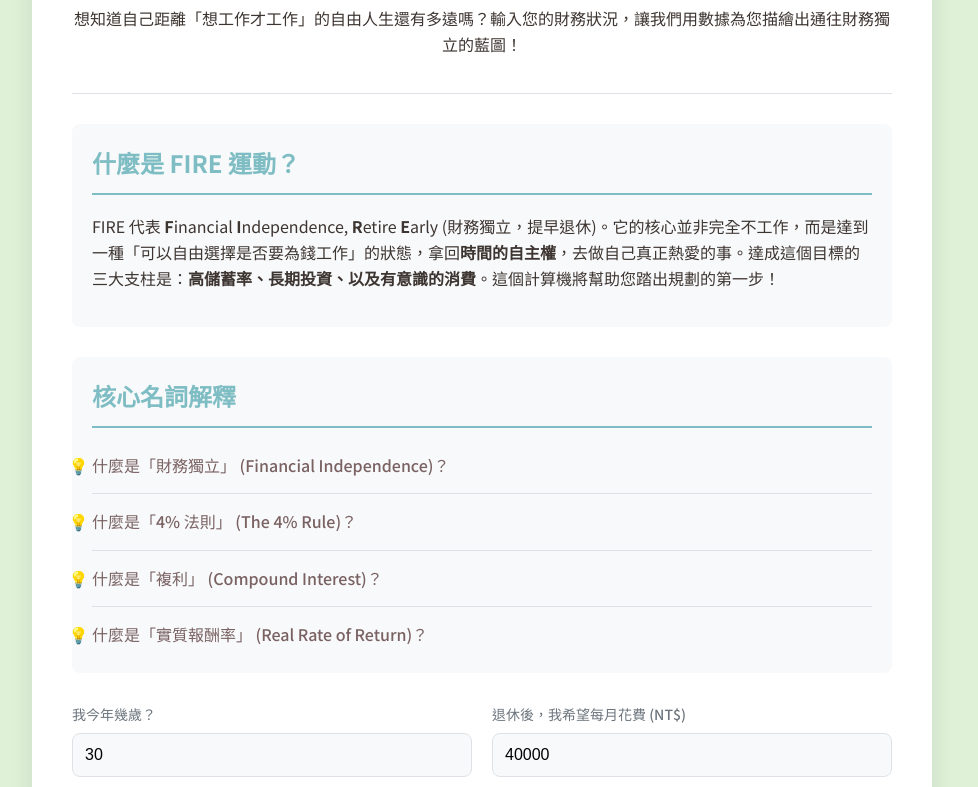
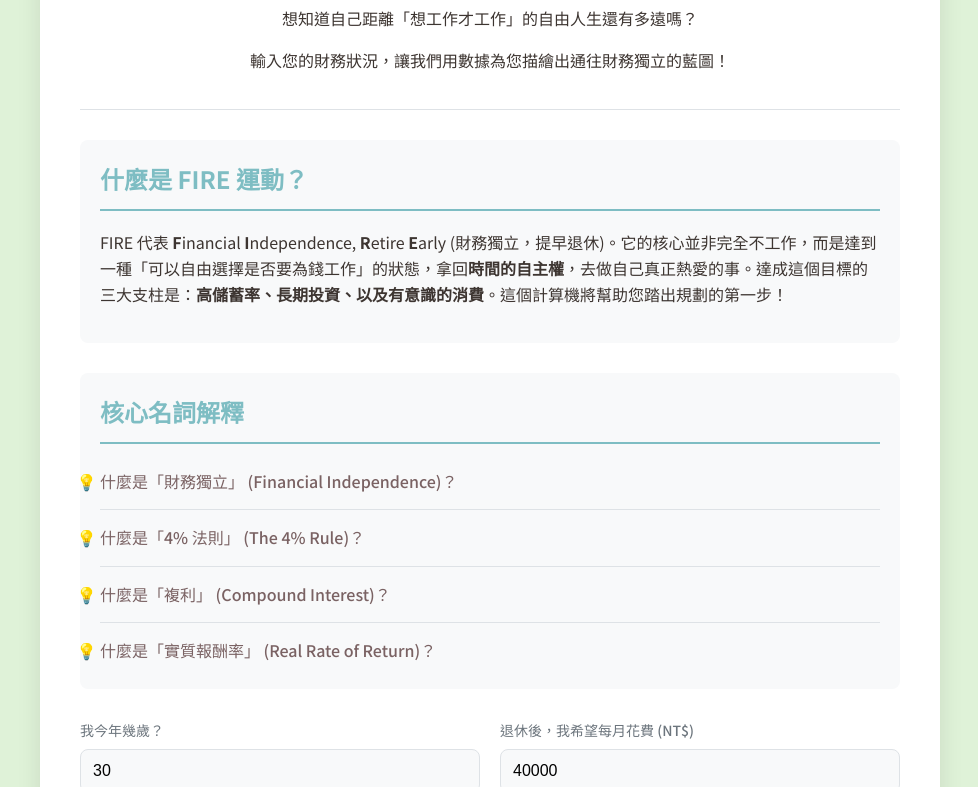
Before and after one commit to Gamerhsu/Fire, a plain HTML site: page index.html in a window 1280 px wide. Shown: the part 218-1005 px from the top of the page, without its empty margins (150-1128 px from the left). Drawn offline with nearby package versions, Linux system fonts and the light colour scheme.

Commit message:
Update index.html

```diff
--- a/index.html
+++ b/index.html
@@ -340,7 +340,7 @@
         <header>
             <h1>🔥 FIRE 財務獨立計算機 </h1>
             <h2>效率充電站 AI Project I</h2>
-            <p>想知道自己距離「想工作才工作」的自由人生還有多遠嗎？輸入您的財務狀況，讓我們用數據為您描繪出通往財務獨立的藍圖！</p>
+            <p>想知道自己距離「想工作才工作」的自由人生還有多遠嗎？</p> <P>輸入您的財務狀況，讓我們用數據為您描繪出通往財務獨立的藍圖！</p>
         </header>
 
         <main>
@@ -661,4 +661,3 @@
     </script>
 </body>
 </html>
-�
```
